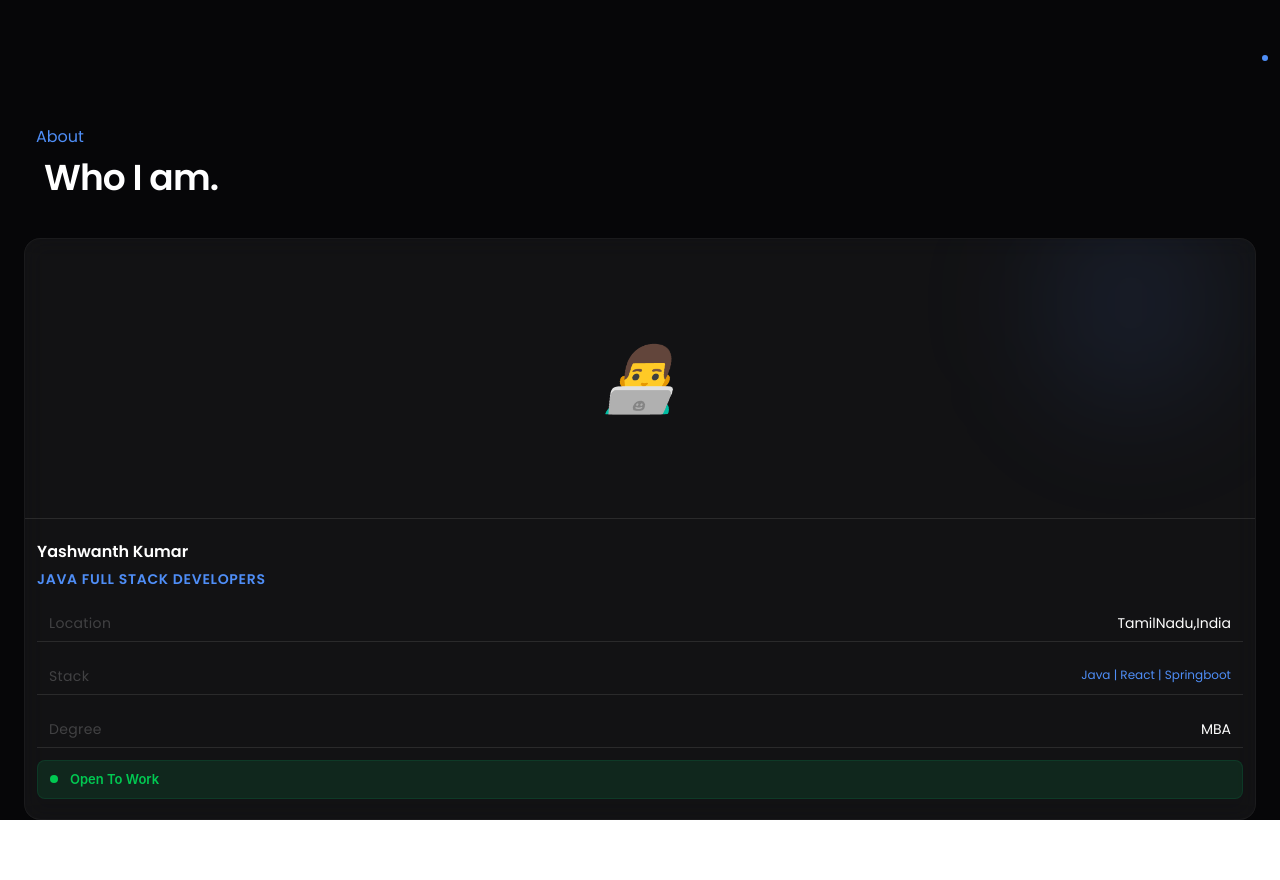
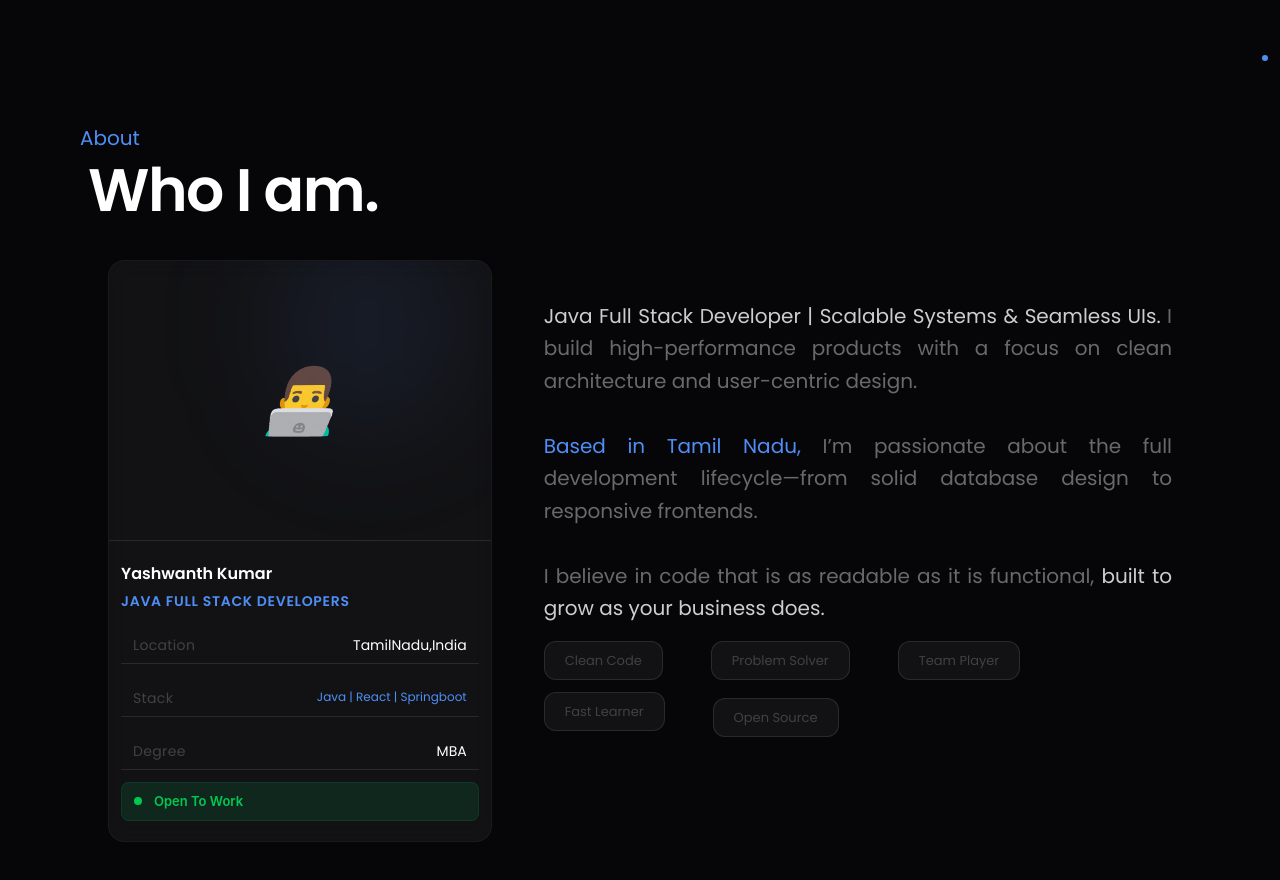
Before and after one commit to Yashwanthkumar-dev/yashwanth-portfolio, a React (Vite) app in the folder my-portfolio/: page / in a window 1280 px wide. Shown: the part 1060-1940 px from the top of the page. Before the commit the page ends 1880 px from the top, so only its background shows below. Built offline with nearby package versions, Linux system fonts and the light colour scheme.

Commit message:
completed about section

```diff
--- a/my-portfolio/src/App.jsx
+++ b/my-portfolio/src/App.jsx
@@ -110,14 +110,13 @@ function App() {
           </marquee>
         </div>
         {/* About me section starts*/}
-        <section className="mt-8 leading-relaxed mx-6">
-          <div>
-            <p className="text-accent font-poppins ml-3">About</p>
-            <h1 className="text-white font-poppins ml-5 mt-2 text-4xl font-semibold tracking-tight">
-              Who I am.
-            </h1>
-
-            <div className="border border-white/4 bg-white/5 text-poppins group text-white capitalize rounded-2xl mt-10 relative overflow-hidden backdrop-blur-md ">
+        <section className="mt-8 leading-relaxed xl:mx-17 pb-10">
+          <p className="text-accent font-poppins ml-3 xl:text-xl">About</p>
+          <h1 className="text-white font-poppins ml-5 mt-2 text-4xl font-semibold tracking-tight xl:text-6xl">
+            Who I am.
+          </h1>
+          <div className="xl:flex xl:justify-between xl:mx-6 xl:gap-x-5">
+            <div className="border border-white/4 bg-white/5 text-poppins group text-white capitalize rounded-2xl mt-10 relative overflow-hidden backdrop-blur-md mx-4 xl:w-230">
               <div className="absolute -top-10 right-10 w-42 h-52 bg-accent/10 rounded-full blur-3xl group-hover:bg-accent/30 transition-colors"></div>
               <i className="border-b h-60 border-white/10 text-[4rem] mx-auto flex items-center justify-evenly sm:h-70">
                 👨&zwj;💻
@@ -146,9 +145,47 @@ function App() {
               </div>
 
               <div className="flex border border-green-400/10 mx-3 items-center px-1 py-2 gap-x-3 bg-green-400/10 rounded-lg mt-3 mb-5">
-                <div className="p-1 rounded-full bg-green-500 w-1 h-1 ml-2"/>
-                <h2 className="text-green-500 text-[13px] font-semibold">open to work</h2>
+                <div className="p-1 rounded-full bg-green-500 w-1 h-1 ml-2" />
+                <h2 className="text-green-500 text-[13px] font-semibold">
+                  open to work
+                </h2>
               </div>
+            </div>
+            <div className="mt-20">
+              <p className="font-poppins text-white/40 xl:text-xl xl:leading-relaxed text-justify mx-4">
+                <span className="text-white/80">
+                  Java Full Stack Developer | Scalable Systems & Seamless
+                  UIs.
+                </span> I build high-performance products with a focus on clean
+                architecture and user-centric design.
+                <br/>
+                <br />
+                 <span  className="text-accent">Based in Tamil Nadu,</span> I’m
+                passionate about the full development lifecycle—from solid
+                database design to responsive frontends.
+                <br />
+                <br />
+                I believe in code that
+                is as readable as it is functional, <span className="text-white/80">built to grow as your
+                business does.</span>
+              </p>
+              <ul className="text-white font-poppins mt-4 capitalize flex items-center gap-x-12 flex-wrap  overflow-hidden mx-4 space-y-3">
+                <li className="bg-white/5 px-5 py-2 rounded-xl text-white/20 border border-white/10 text-[13px] transition duration-700 hover:text-accent hover:border-accent cursor-pointer">
+                  clean code
+                </li>
+                <li className="bg-white/5 px-5 py-2 rounded-xl text-white/20 border border-white/10 text-[13px] transition duration-700 hover:text-accent hover:border-accent cursor-pointer">
+                  problem solver
+                </li>
+                <li className="bg-white/5 px-5 py-2 rounded-xl text-white/20 border border-white/10 text-[13px] transition duration-700 hover:text-accent hover:border-accent cursor-pointer">
+                  team player
+                </li>
+                <li className="bg-white/5 px-5 py-2 rounded-xl text-white/20 border border-white/10 text-[13px] transition duration-700 hover:text-accent hover:border-accent cursor-pointer">
+                  fast learner
+                </li>
+                <li className="bg-white/5 px-5 py-2 rounded-xl text-white/20 border border-white/10 text-[13px] transition duration-700 hover:text-accent hover:border-accent cursor-pointer">
+                  open source
+                </li>
+              </ul>
             </div>
           </div>
         </section>
```
